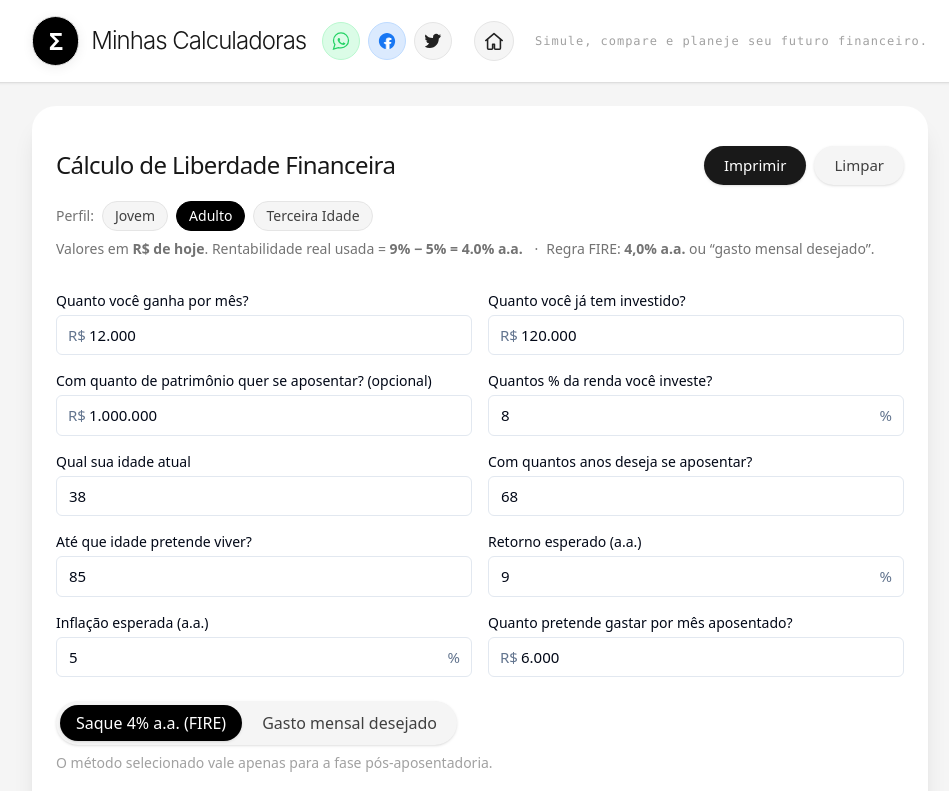
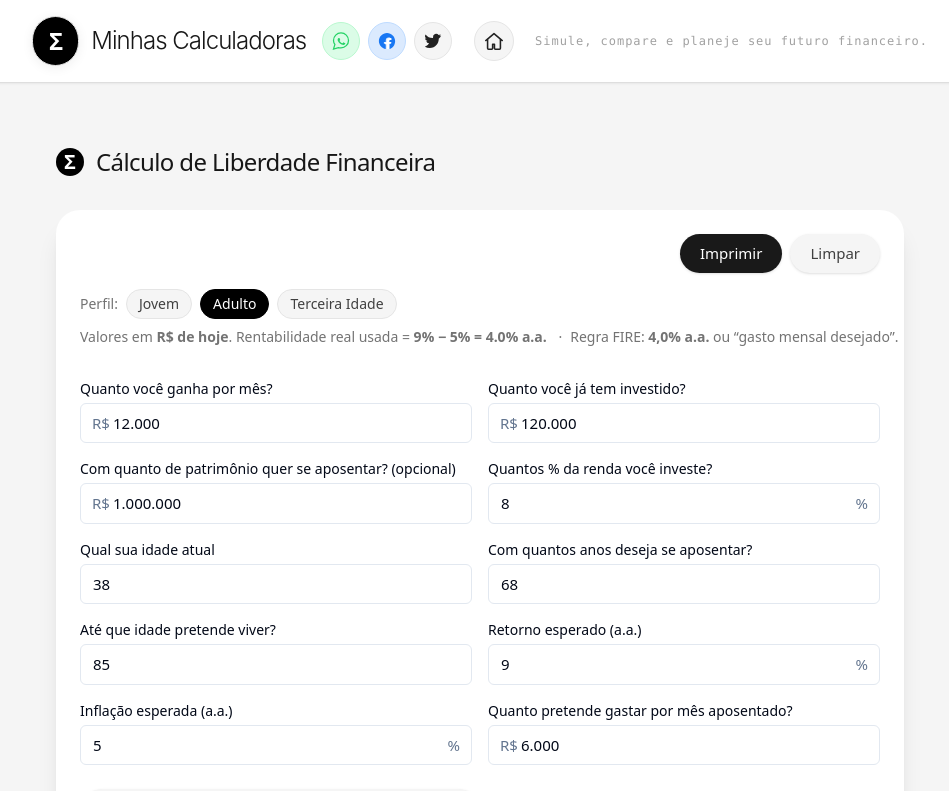
Before and after one commit to filiandrade/calculadora-aposentadoria, a React (Vite) app: page /liberdade-financeira in a window 1280 px wide. Shown: the top 791 px of the page, without its empty margins (160-1109 px from the left). Built offline with nearby package versions, Linux system fonts and the light colour scheme.

Commit message:
Atualização de múltiplos arquivos

```diff
--- a/src/App.tsx
+++ b/src/App.tsx
@@ -276,12 +276,16 @@ export default function App() {
     setRetornoNominalAA(clamp(retornoNominalAA + deltaPP, -50, 100))
 
   return (
-  <div className="mx-auto max-w-4xl px-6 py-10 bg-white min-h-screen rounded-3xl shadow-xl text-[15px]">
+    <div className="mx-auto max-w-4xl px-6 py-10 text-[15px]">
+      <div className="mb-8 print:hidden">
+        <div className="flex items-center gap-3">
+          <span className="w-7 h-7 bg-black rounded-full text-white flex items-center justify-center font-bold text-xl">Σ</span>
+          <h1 className="text-2xl font-light tracking-tight text-neutral-900">Cálculo de Liberdade Financeira</h1>
+        </div>
+      </div>
+      <div className="bg-white rounded-3xl shadow-xl p-6">
         <header className="mb-8 print:hidden text-[15px]">
           <div className="flex flex-wrap items-center gap-3">
-          <h1 className="text-2xl font-light tracking-tight text-neutral-900">
-            Cálculo de Liberdade Financeira
-          </h1>
             <div className="ml-auto flex gap-2">
               <button
                 onClick={imprimir}
@@ -475,5 +479,6 @@ export default function App() {
         Acesse: <a href="https://minhascalculadoras.com" className="underline text-blue-700">https://minhascalculadoras.com</a>
       </div>
       </div>
+    </div>
   )
 }
--- a/src/pages/AposentadoriaOficial.tsx
+++ b/src/pages/AposentadoriaOficial.tsx
@@ -71,7 +71,10 @@ export default function AposentadoriaOficial() {
 
   return (
     <div className="mx-auto max-w-2xl px-4 py-10 text-[15px]">
-      <h1 className="text-2xl font-light mb-4 text-neutral-900">Aposentadoria Oficial (INSS)</h1>
+      <div className="mb-8 print:hidden flex items-center gap-3">
+        <span className="w-7 h-7 bg-black rounded-full text-white flex items-center justify-center font-bold text-xl">Σ</span>
+        <h1 className="text-2xl font-light text-neutral-900">Aposentadoria Oficial (INSS)</h1>
+      </div>
       <div className="rounded-2xl bg-white shadow p-6 border border-neutral-100 mb-6">
         <div className="mb-4 text-[15px] text-neutral-600">
           <strong>Simule sua aposentadoria oficial pelo INSS</strong>.<br />
--- a/src/pages/Home.tsx
+++ b/src/pages/Home.tsx
@@ -94,6 +94,8 @@ export default function Home() {
 
       <div className="mt-10 text-xs text-neutral-400 text-center flex flex-col gap-2">
         <span>Simule, compare e planeje seu futuro financeiro. Nenhum dado é coletado.</span>
+        <span className="block mt-4">© Minhas Calculadoras — v1.0 beta</span>
+        <span className="block">Política de Privacidade · Termos de Uso · Contato</span>
       </div>
     </div>
   )
--- a/src/pages/JurosCompostos.tsx
+++ b/src/pages/JurosCompostos.tsx
@@ -76,7 +76,7 @@ export default function JurosCompostos() {
             <button type="button" className="rounded-full bg-black/90 px-5 py-2 text-white font-medium shadow-sm hover:bg-black transition" onClick={imprimir}>
               Imprimir
             </button>
-            <button type="submit" className="rounded-full bg-blue-600 px-5 py-2 text-white font-medium shadow-sm hover:bg-blue-700 transition">
+              <button type="submit" className="rounded-full bg-black/90 px-5 py-2 text-white font-medium shadow-sm hover:bg-black transition">
               Calcular
             </button>
           </div>
--- a/src/pages/RentabilidadeReal.tsx
+++ b/src/pages/RentabilidadeReal.tsx
@@ -63,7 +63,7 @@ export default function RentabilidadeReal() {
           <div className="flex justify-end gap-2 mt-4">
             <button type="button" className="rounded-full bg-neutral-100 px-5 py-2 text-neutral-700 font-medium border border-neutral-200 shadow-sm hover:bg-neutral-200 transition" onClick={limpar}>Limpar</button>
             <button type="button" className="rounded-full bg-black/90 px-5 py-2 text-white font-medium shadow-sm hover:bg-black transition" onClick={imprimir}>Imprimir</button>
-            <button type="submit" className="rounded-full bg-blue-600 px-5 py-2 text-white font-medium shadow-sm hover:bg-blue-700 transition">Calcular</button>
+            <button type="submit" className="rounded-full bg-black/90 px-5 py-2 text-white font-medium shadow-sm hover:bg-black transition">Calcular</button>
           </div>
         </form>
         {resultado && (
```
Lines whose indentation alone changed are shown as unchanged.
